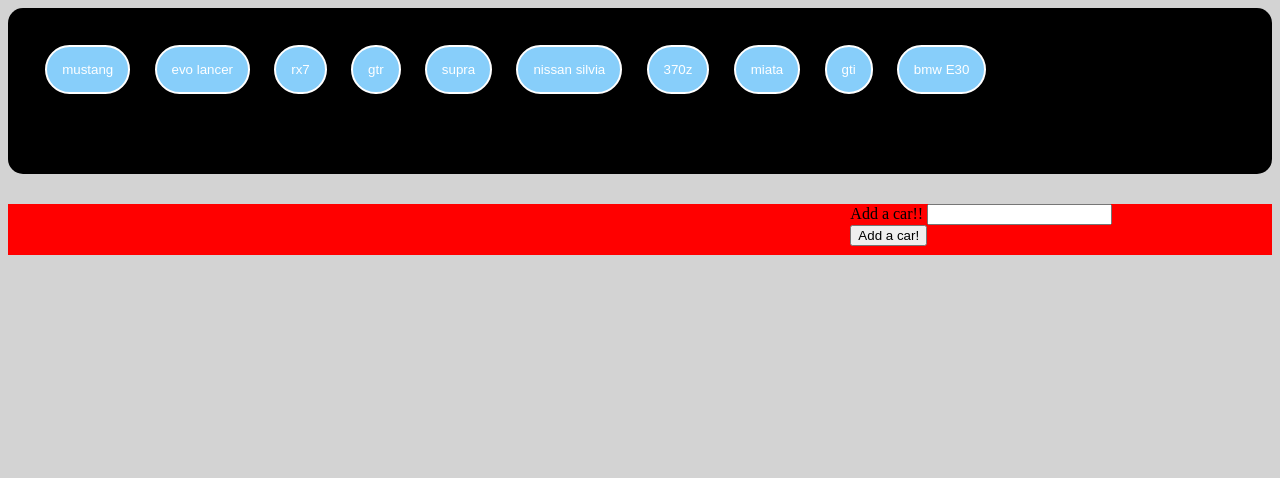
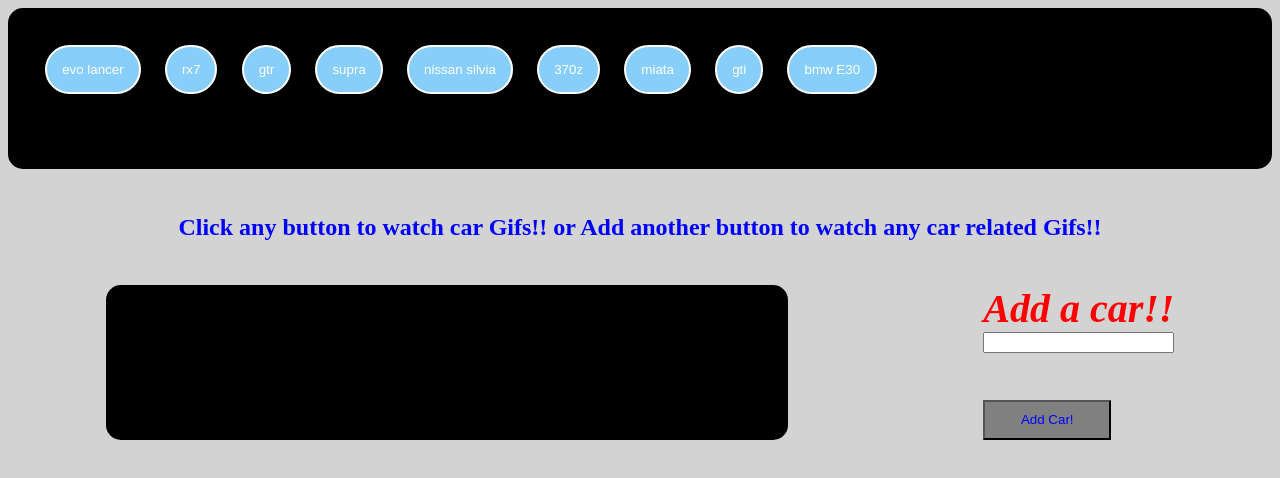
Before and after one commit to Eddie-Reta/GifTastic, a plain HTML site: page index.html in a window 1280 px wide. Drawn offline with nearby package versions, Linux system fonts and the light colour scheme; no server answers.

```diff
--- a/assets/CSS/style.css
+++ b/assets/CSS/style.css
@@ -7,6 +7,7 @@ body{
      justify-content: flex-start;
 
 }
+
 .car {
     color: white;
     background: lightskyblue;
@@ -23,7 +24,28 @@ body{
 }
 
 #automobile {
+    color: red;
+    font-style: oblique;
+    height: fit-content;
+    font-size: 5vh;
 
+    display: flex;
+    flex-direction: column ;
+    justify-items: center;
+}
+#add-car {
+    color: blue;
+    background-color: gray;
+    cursor: pointer;
+    animation: alternate;
+    height: 5vh;
+    width: 10vw;
+
+
+
+}
+#add-car:hover {
+    transform: scale(1.5, 1.5);
 }
 #buttons {
     padding: 1%;
@@ -31,13 +53,18 @@ body{
 
 }
 
-
+#text {
+    color: blue;
+    text-align: center;
+}
 #gifs {
     display: flex;
     flex-wrap: wrap;
     width: 50%;
     justify-content: space-evenly;
     padding: 2%;
+    background-color: black;
+    border-radius: 15px;
 }
 #num1 {
     background-color: black;
@@ -52,9 +79,8 @@ body{
 
 }
 #red {
-    background-color: red;
     display: flex;
-    justify-content: space-between;
+    justify-content: space-around;
 }
 .gifAdded {
     height: 15vh;
--- a/assets/Js/script.js
+++ b/assets/Js/script.js
@@ -1,13 +1,48 @@
-$(document).ready(function () {
+$(document).ready(function() {
     // //Javascript
-    var exampleCars = ["mustang", "evo lancer", "rx7", "gtr", "supra", "nissan silvia", "370z", "miata", "gti", "bmw E30"]
+    var exampleCars = ["evo lancer", "rx7", "gtr", "supra", "nissan silvia", "370z", "miata", "gti", "bmw E30"]
 // use api to grab GIFS corresponding to a car search
+
+
+     function firstCar() {
+        var mustang = "https://api.giphy.com/v1/gifs/search?q=mustang&api_key=gBpiXvp8GYVz38NiBBNHJjLI7D3P2pCF&limit=9&rating=PG-13&lang=en";
+     $.ajax({
+            url: mustang,
+            method: "GET"
+        })
+        .then(function (response) {
+
+             var results = response.data;
+
+             for (var i = 0; i < results.length; i++) {
+
+             var gifDiv = $("<div>");
+
+             var carImage = $("<img>");
+             // var rating = results[i].rating;
+             var p = $("<p>").text("Rating:" + response.data[0].rating);
+
+             carImage.attr("src", results[i].images.fixed_height.url);
+             carImage.addClass("gifAdded");
+
+             gifDiv.append(carImage);
+
+             gifDiv.append(p);
+
+             $("#gifs").prepend(gifDiv);
+
+        }
+        });
+
+     }
+
+     firstCar();
     function carGifs() {
         $("#gifs").empty();
 
         var carSearch = $(this).attr("data-car");
+        var queryURL = "https://api.giphy.com/v1/gifs/search?q=" + carSearch + "&api_key=gBpiXvp8GYVz38NiBBNHJjLI7D3P2pCF&limit=9&rating=PG-13&lang=en";
 
-        var queryURL = "https://api.giphy.com/v1/gifs/search?q=" + carSearch + "&api_key=gBpiXvp8GYVz38NiBBNHJjLI7D3P2pCF&limit=10&rating=PG-13&lang=en";
        //ajax call to the api grabing results and adding the exampleCars
         $.ajax({
                 url: queryURL,
@@ -15,9 +50,10 @@ $(document).ready(function () {
             })
             .then(function (response) {
 
-               // console.log(response.data);
+               console.log(response.data);
 
                 var results = response.data;
+
                 //loop the each result to add tags
                 for (var i = 0; i < results.length; i++) {
 
@@ -48,9 +84,6 @@ $(document).ready(function () {
 
     };
 
-    // $(".gifAdded").on("click", function(){
-    //     console.log("hey")
-    // })
 
     //renders buttons to the screen
     function renderButtons() {
@@ -99,4 +132,5 @@ $(document).ready(function () {
     });
 
 });
+
 // enjoy the GIFS!!! 😁
--- a/index.html
+++ b/index.html
@@ -14,7 +14,12 @@
 
  <div id="num1">
     <div id="buttons"></div>
-
+    </div>
+    <!--div with text-->
+    <div>
+        <h2 id="text">
+            Click any button to watch car Gifs!! or Add another button to watch any car related Gifs!!
+        </h2>
     </div>
     <!--Input and button for new button submission.-->
     <div id="num2">
@@ -22,12 +27,11 @@
      <!--Gifs will be added here.-->
      <div id="gifs"></div>
 <form id="automobile">
-    <label for="car-input">Add a car!!</label>
+    <label for="car-input"><b>Add a car!!</b></label>
     <input type="text" id="car-input">
     <br>
-    <input id="add-car" type="submit" value="Add a car!">
+    <input id="add-car" type="submit" value="Add Car!">
     </form>
-    <div id="add-car"></div>
     </div>
     </div>
     <script src="https://code.jquery.com/jquery-3.4.0.js"
```
